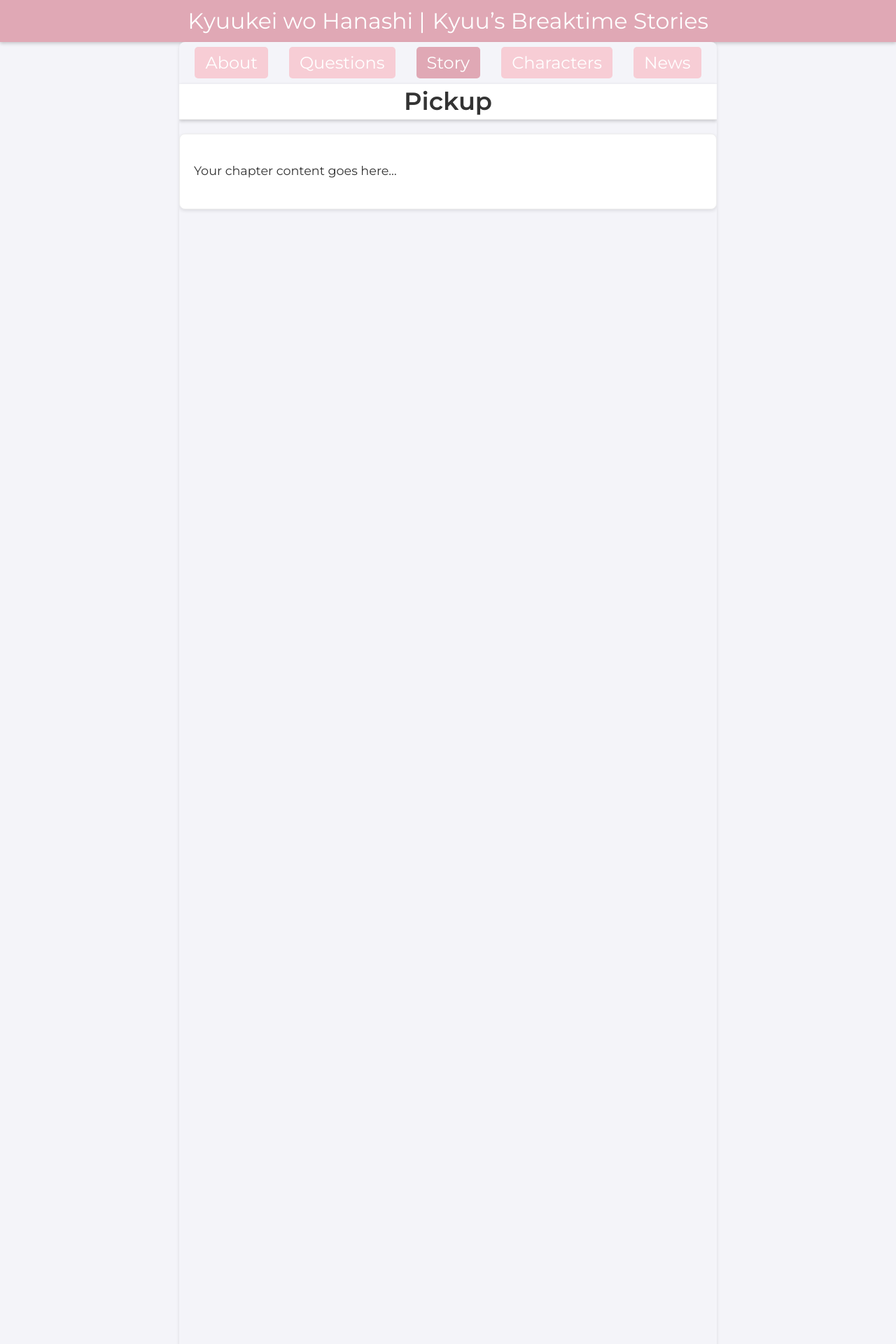
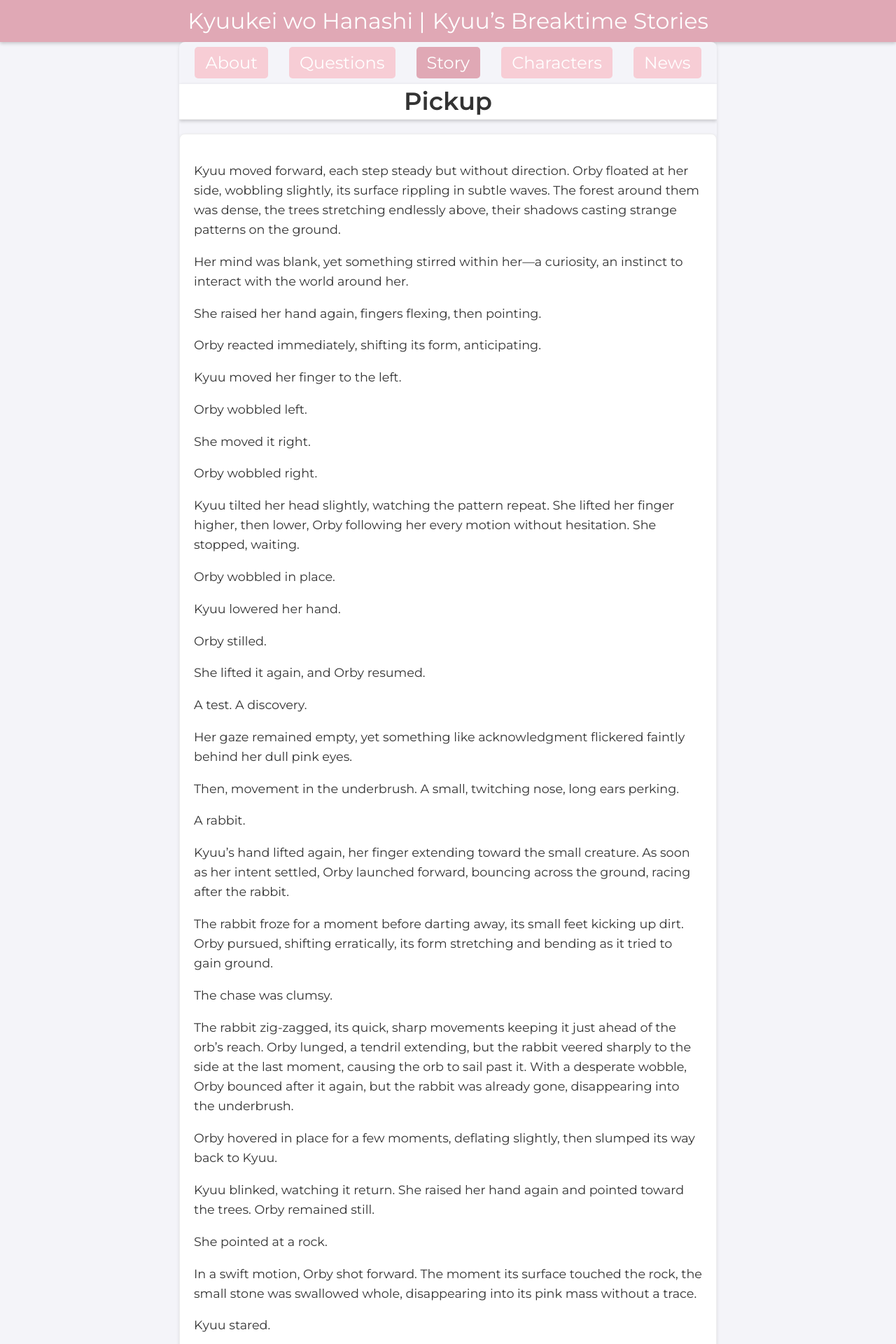
Before and after one commit to Saiminator/Kyuukei, a Jekyll site: the page built from _chapters/kyuu-chapter3.md, in a window 1280 px wide. Shown: the top 1920 px of the page at 70% size. Built offline with Jekyll 4.4.1, drawn with Linux system fonts in a browser that asks for light colours; some of the changed text lies outside the part shown.

Commit message:
Update kyuu-chapter3.md

```diff
--- a/_chapters/kyuu-chapter3.md
+++ b/_chapters/kyuu-chapter3.md
@@ -8,4 +8,136 @@ preview_image: "https://i.imgur.com/QOPQY7F.png"
 preview_description: "A brief introduction to Kyuu's journey begins here."
 
 ---
-Your chapter content goes here...
+Kyuu moved forward, each step steady but without direction. Orby floated at her side, wobbling slightly, its surface rippling in subtle waves. The forest around them was dense, the trees stretching endlessly above, their shadows casting strange patterns on the ground.
+
+Her mind was blank, yet something stirred within her—a curiosity, an instinct to interact with the world around her.
+
+She raised her hand again, fingers flexing, then pointing.
+
+Orby reacted immediately, shifting its form, anticipating.
+
+Kyuu moved her finger to the left.
+
+Orby wobbled left.
+
+She moved it right.
+
+Orby wobbled right.
+
+Kyuu tilted her head slightly, watching the pattern repeat. She lifted her finger higher, then lower, Orby following her every motion without hesitation. She stopped, waiting.
+
+Orby wobbled in place.
+
+Kyuu lowered her hand.
+
+Orby stilled.
+
+She lifted it again, and Orby resumed.
+
+A test. A discovery.
+
+Her gaze remained empty, yet something like acknowledgment flickered faintly behind her dull pink eyes.
+
+Then, movement in the underbrush. A small, twitching nose, long ears perking.
+
+A rabbit.
+
+Kyuu’s hand lifted again, her finger extending toward the small creature. As soon as her intent settled, Orby launched forward, bouncing across the ground, racing after the rabbit.
+
+The rabbit froze for a moment before darting away, its small feet kicking up dirt. Orby pursued, shifting erratically, its form stretching and bending as it tried to gain ground.
+
+The chase was clumsy.
+
+The rabbit zig-zagged, its quick, sharp movements keeping it just ahead of the orb’s reach. Orby lunged, a tendril extending, but the rabbit veered sharply to the side at the last moment, causing the orb to sail past it. With a desperate wobble, Orby bounced after it again, but the rabbit was already gone, disappearing into the underbrush.
+
+Orby hovered in place for a few moments, deflating slightly, then slumped its way back to Kyuu.
+
+Kyuu blinked, watching it return. She raised her hand again and pointed toward the trees. Orby remained still.
+
+She pointed at a rock.
+
+In a swift motion, Orby shot forward. The moment its surface touched the rock, the small stone was swallowed whole, disappearing into its pink mass without a trace.
+
+Kyuu stared.
+
+She pointed at the ground.
+
+Orby wobbled but did not react.
+
+She pointed at Orby.
+
+Orby wobbled violently in protest.
+
+Kyuu lowered her hand. Her expression remained blank, yet something about the reaction made her tilt her head slightly, as if considering.
+
+The two continued forward, wandering further from the thick trees. The terrain slowly changed, the dense forest giving way to a dirt path that cut through the land. The sky above stretched vast and open now, the forest thinning as it led toward something else—something distant.
+
+Then, the sound of wheels on uneven ground.
+
+Kyuu turned her head slightly, her dull pink eyes locking onto the sight of a traveling merchant’s cart.
+
+A man walked alongside the wooden wagon, adjusting the reins of a large beast pulling it—a sturdy, horned creature unfamiliar to Kyuu. His clothes were layered but simple, dusted lightly from the road. His sharp eyes scanned the path ahead but paused when they fell upon her.
+
+Kyuu stood still, staring.
+
+The merchant slowed his pace, his gaze flicking over her appearance—her ragged, dirt-streaked clothing, bare feet, and expressionless face. He hesitated for a moment before taking a step forward, his voice even but laced with curiosity.
+
+"You lost, girl?" he asked.
+
+Kyuu said nothing.
+
+She raised her hand, slowly pointing at him.
+
+Orby reacted instantly.
+
+The orb lurched forward, slamming into Kyuu’s arm, forcing it down. It wobbled frantically, shifting left and right—a clear “no.”
+
+Kyuu blinked, confused.
+
+The merchant arched an eyebrow, watching the strange interaction. "You mute?" he guessed. He eyed Orby, its frantic shifting obvious. "That thing with you?"
+
+Orby bounced up and down—a clear “yes.”
+
+"Huh. Guess that’s an answer," the merchant mused. He exhaled, rubbing his chin. "Well, can’t just leave a kid out here like this. You alone?"
+
+Kyuu remained still.
+
+Orby bounced once—yes.
+
+The merchant sighed. "Well, that’s an answer, at least. You from a town?"
+
+Orby hesitated before shifting left and right—no.
+
+The merchant let out a dry chuckle. "That’s a no then. Figures."
+
+Kyuu merely stared, her gaze locked onto him as if waiting for something. The merchant, though wary, eventually shrugged and gestured to his cart.
+
+"Tell you what. I’ll bring you to the next town—get you something to eat, clean you up a bit. What do you say?"
+
+Kyuu said nothing.
+
+Orby bounced up and down—yes.
+
+"That settles that then. Hop in."
+
+Kyuu tilted her head but made no move.
+
+The merchant extended his hand toward her, offering to help her up.
+
+Kyuu did not react. She simply stared, uncomprehending, at the gesture.
+
+Orby wobbled once, then pressed itself firmly against Kyuu’s back.
+
+She lurched forward, stumbling onto the edge of the wagon, landing unceremoniously in a heap.
+
+The merchant chuckled and grabbed her arm, pulling her the rest of the way up. "Well, that’s one way to do it."
+
+Inside the wagon, another man sat, his posture relaxed but his expression sharp. His arms were crossed, his gaze lingering on Kyuu with the quiet scrutiny of a trained adventurer.
+
+His presence wasn’t imposing, but there was a careful tension in the way he observed her. Not out of fear—just habit. The gaze of someone used to assessing danger.
+
+The merchant glanced toward him and smirked. "That’s Duran. My bodyguard. Try not to weird him out too much."
+
+Duran didn’t react to the introduction, only continuing to watch, silent and unreadable.
+
+Kyuu sat motionless, her gaze forward as the wagon creaked forward down the road.
```
